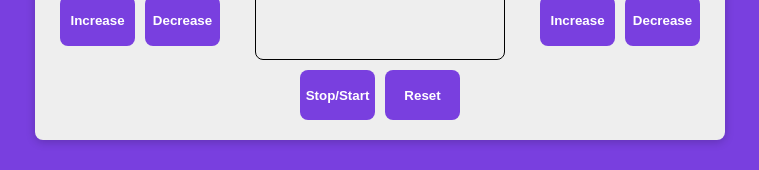
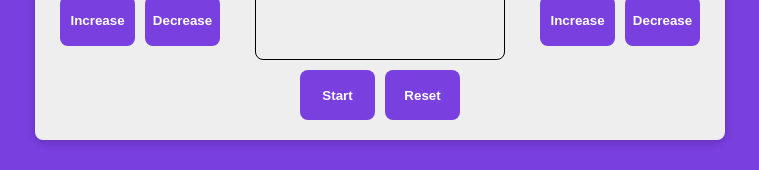
Before and after one commit to ivanherreradev/freecodecamp-25-plus-5-clock, a React (Vite) app: page / in a window 1280 px wide. Shown: the part 220-390 px from the top of the page, without its empty margins (260-1019 px from the left). Built offline with nearby package versions, Linux system fonts and the light colour scheme.

Commit message:
add play state and function to control timeout

```diff
--- a/src/App.jsx
+++ b/src/App.jsx
@@ -7,10 +7,11 @@ import { timeFormatter } from './utils/helpers/timeFormatter'
 import './App.css'
 
 const App = () => {
-  const [timingType, setTimingtype] = useState('SESSION')
+  const [timingType, setTimingType] = useState('SESSION')
   const [timeLeft, setTimeLeft] = useState(60 * 25)
   const [breakLength, setBreakLength] = useState(5)
   const [sessionLength, setSessionLength] = useState(25)
+  const [play, setPlay] = useState(false)
 
   const incrementBreak = () => {
     if (breakLength < 60) {
@@ -38,6 +39,17 @@ const App = () => {
     }
   }
 
+  const timeout = setTimeout(() => {
+    if (timeLeft && play) {
+      setTimeLeft(timeLeft - 1)
+    }
+  }, 1000)
+
+  const handlePlay = () => {
+    clearTimeout(timeout)
+    setPlay(!play)
+  }
+
   const formattedTime = timeFormatter(timeLeft)
   return (
     <main>
@@ -48,7 +60,9 @@ const App = () => {
       />
       <article>
         <Timer title={timingType} formattedTime={formattedTime} />
-        <Button id="start_stop">Stop/Start</Button>
+        <Button id="start_stop" onClick={handlePlay}>
+          {play ? 'Stop' : 'Start'}
+        </Button>
         <Button id="reset">Reset</Button>
       </article>
       <Session
```
